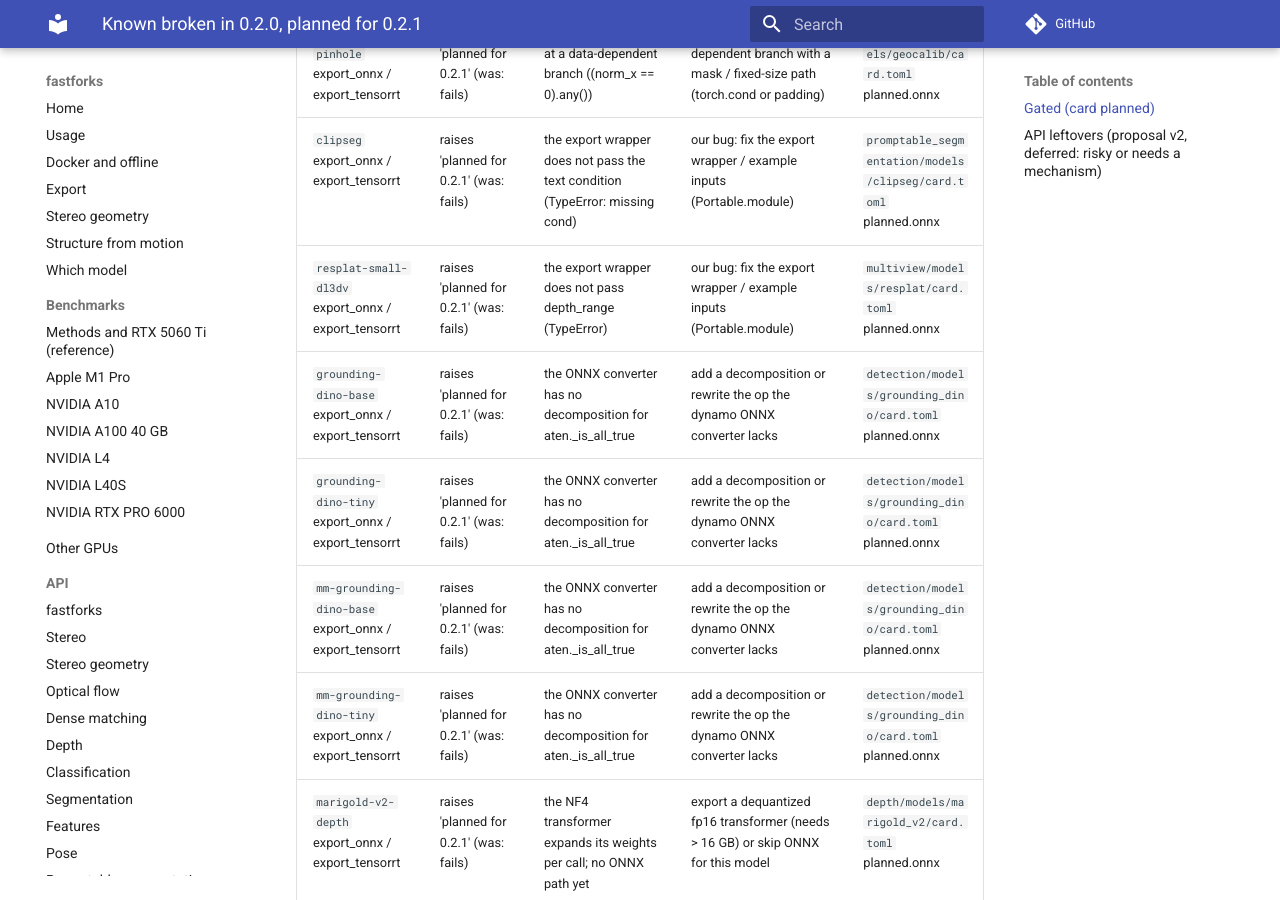
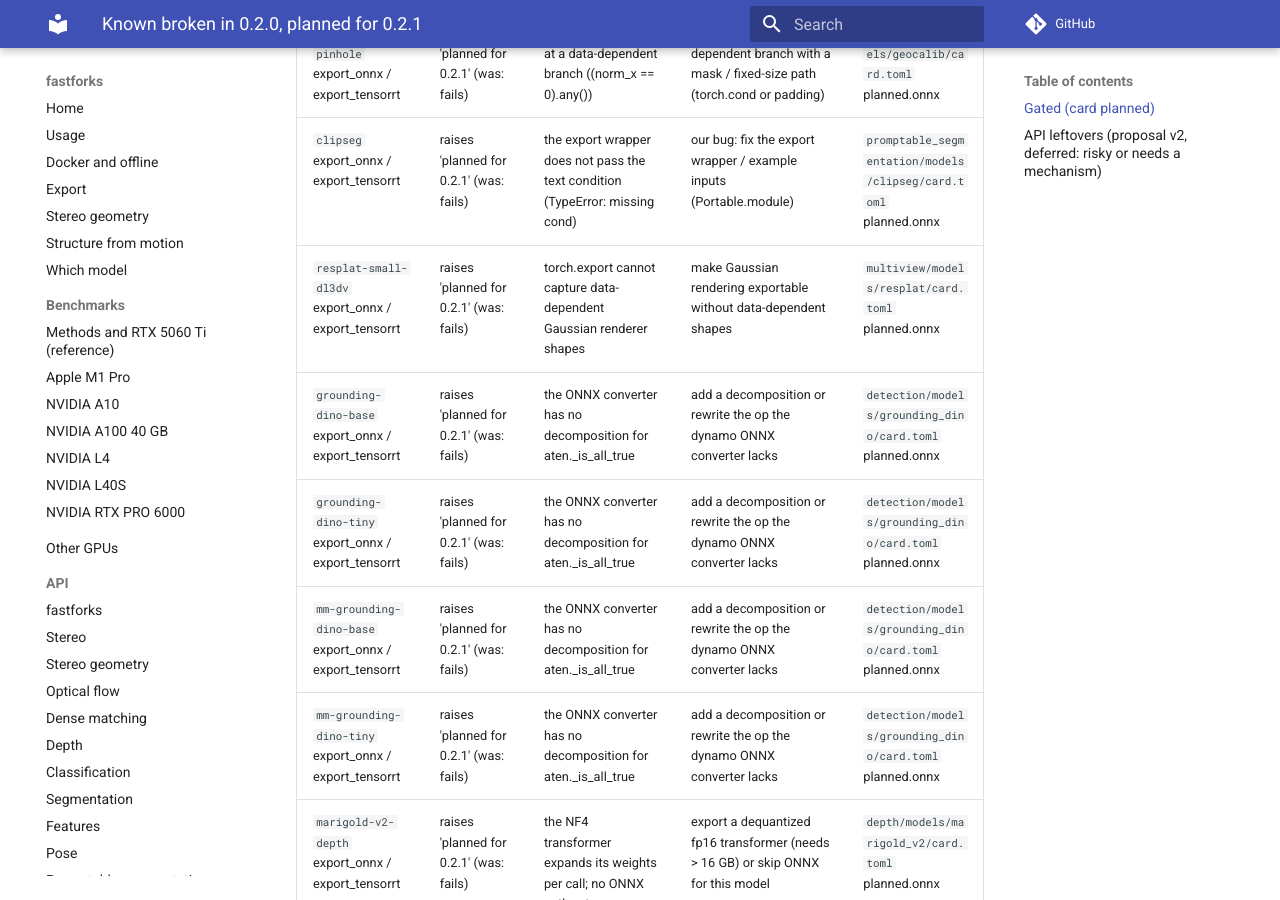
Before and after one commit to kleinicke/fastforks, an MkDocs documentation site: the page built from docs/plans/KNOWN_BROKEN_0.2.1.md, in a window 1280 px wide and 900 px high, scrolled down 2655 px. Built offline with MkDocs 1.6.1 and Material for MkDocs 9.7.7, drawn with Linux system fonts in a browser that asks for light colours; comment, search, counter and statistics services are not loaded.

Commit message:
Update ReSplat export blocker diagnosis

```diff
--- a/docs/plans/KNOWN_BROKEN_0.2.1.md
+++ b/docs/plans/KNOWN_BROKEN_0.2.1.md
@@ -38,7 +38,7 @@ They are not advertised in the docs. The model pages carry a "Not in this releas
 | `anycalib-pinhole` export_onnx / export_tensorrt | raises 'planned for 0.2.1' (was: fails) | the ONNX converter cannot decompose the exported graph (ConversionError, step 2/3) | add a decomposition or rewrite the op the dynamo ONNX converter lacks | `calibration/models/anycalib/card.toml` planned.onnx |
 | `geocalib-pinhole` export_onnx / export_tensorrt | raises 'planned for 0.2.1' (was: fails) | torch.export stops at a data-dependent branch ((norm_x == 0).any()) | replace the data-dependent branch with a mask / fixed-size path (torch.cond or padding) | `calibration/models/geocalib/card.toml` planned.onnx |
 | `clipseg` export_onnx / export_tensorrt | raises 'planned for 0.2.1' (was: fails) | the export wrapper does not pass the text condition (TypeError: missing cond) | our bug: fix the export wrapper / example inputs (Portable.module) | `promptable_segmentation/models/clipseg/card.toml` planned.onnx |
-| `resplat-small-dl3dv` export_onnx / export_tensorrt | raises 'planned for 0.2.1' (was: fails) | the export wrapper does not pass depth_range (TypeError) | our bug: fix the export wrapper / example inputs (Portable.module) | `multiview/models/resplat/card.toml` planned.onnx |
+| `resplat-small-dl3dv` export_onnx / export_tensorrt | raises 'planned for 0.2.1' (was: fails) | torch.export cannot capture data-dependent Gaussian renderer shapes | make Gaussian rendering exportable without data-dependent shapes | `multiview/models/resplat/card.toml` planned.onnx |
 | `grounding-dino-base` export_onnx / export_tensorrt | raises 'planned for 0.2.1' (was: fails) | the ONNX converter has no decomposition for aten._is_all_true | add a decomposition or rewrite the op the dynamo ONNX converter lacks | `detection/models/grounding_dino/card.toml` planned.onnx |
 | `grounding-dino-tiny` export_onnx / export_tensorrt | raises 'planned for 0.2.1' (was: fails) | the ONNX converter has no decomposition for aten._is_all_true | add a decomposition or rewrite the op the dynamo ONNX converter lacks | `detection/models/grounding_dino/card.toml` planned.onnx |
 | `mm-grounding-dino-base` export_onnx / export_tensorrt | raises 'planned for 0.2.1' (was: fails) | the ONNX converter has no decomposition for aten._is_all_true | add a decomposition or rewrite the op the dynamo ONNX converter lacks | `detection/models/grounding_dino/card.toml` planned.onnx |
--- a/src/fastforks/multiview/models/resplat/card.toml
+++ b/src/fastforks/multiview/models/resplat/card.toml
@@ -56,7 +56,7 @@ venue = "arXiv"
 
 [[variants]]
 id = "resplat-small-dl3dv"
-planned = { onnx = "the export wrapper does not pass depth_range (TypeError)" }  # known broken in 0.2.0: docs/plans/KNOWN_BROKEN_0.2.1.md
+planned = { onnx = "torch.export cannot capture data-dependent Gaussian renderer shapes" }  # known broken in 0.2.0: docs/plans/KNOWN_BROKEN_0.2.1.md
 revision = 1
 params = { vit = "vits", channels = 256, latent = 4, fixed_latent = true, gaussians_per_point = 1, same_points = false, lowest = 8, train_size = [256, 448], far = 200.0 }
 weights = [{ name = "resplat-small-dl3dv-256x448-view8-548993fe.pth", size = 306905193, sha256 = "548993fede0d9536d2d914cbe51e0ebea0ad6f88c898c909e02127d59bb2be9a", url = "https://huggingface.co/haofeixu/resplat/resolve/c69ad72a49b8358ac46599cf74468090425ed9c7/resplat-small-dl3dv-256x448-view8-548993fe.pth" }]
```
Also changed, not shown: docs/models/multiview.md (+1 -1 lines).
